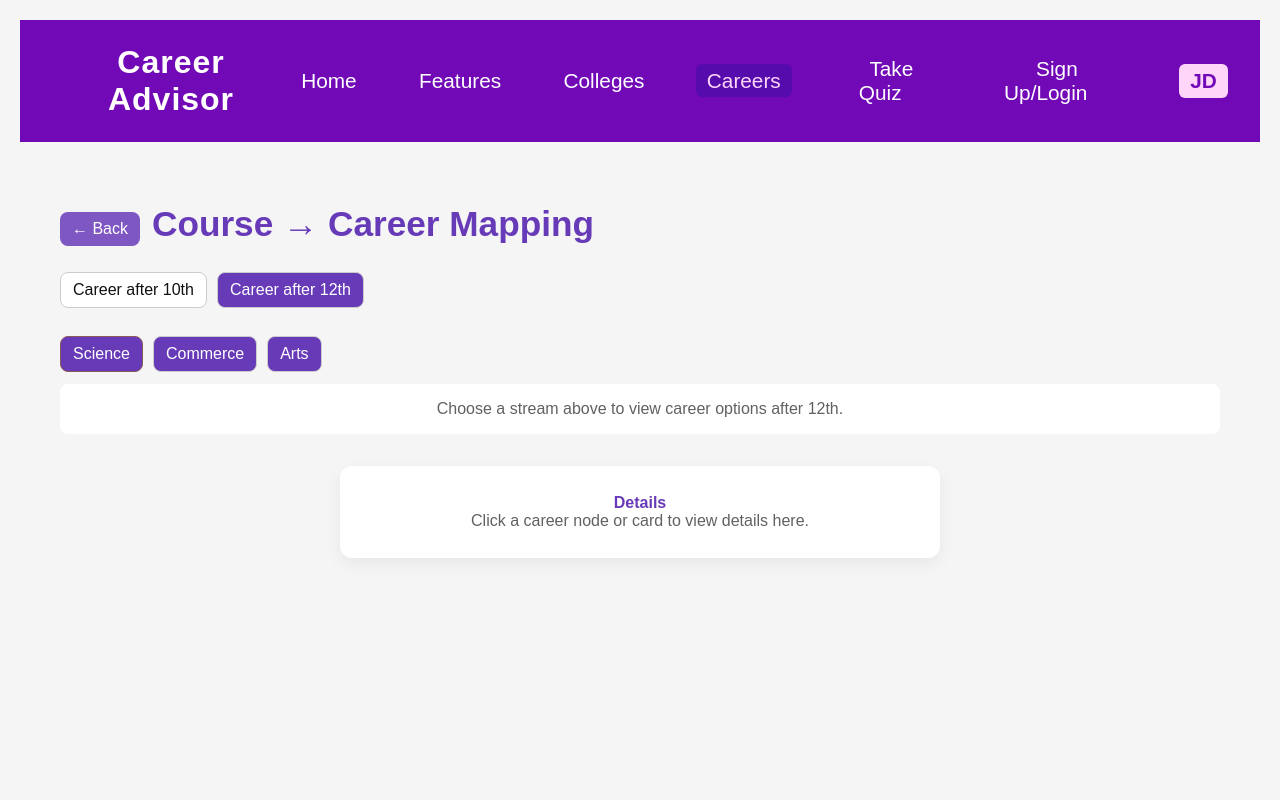
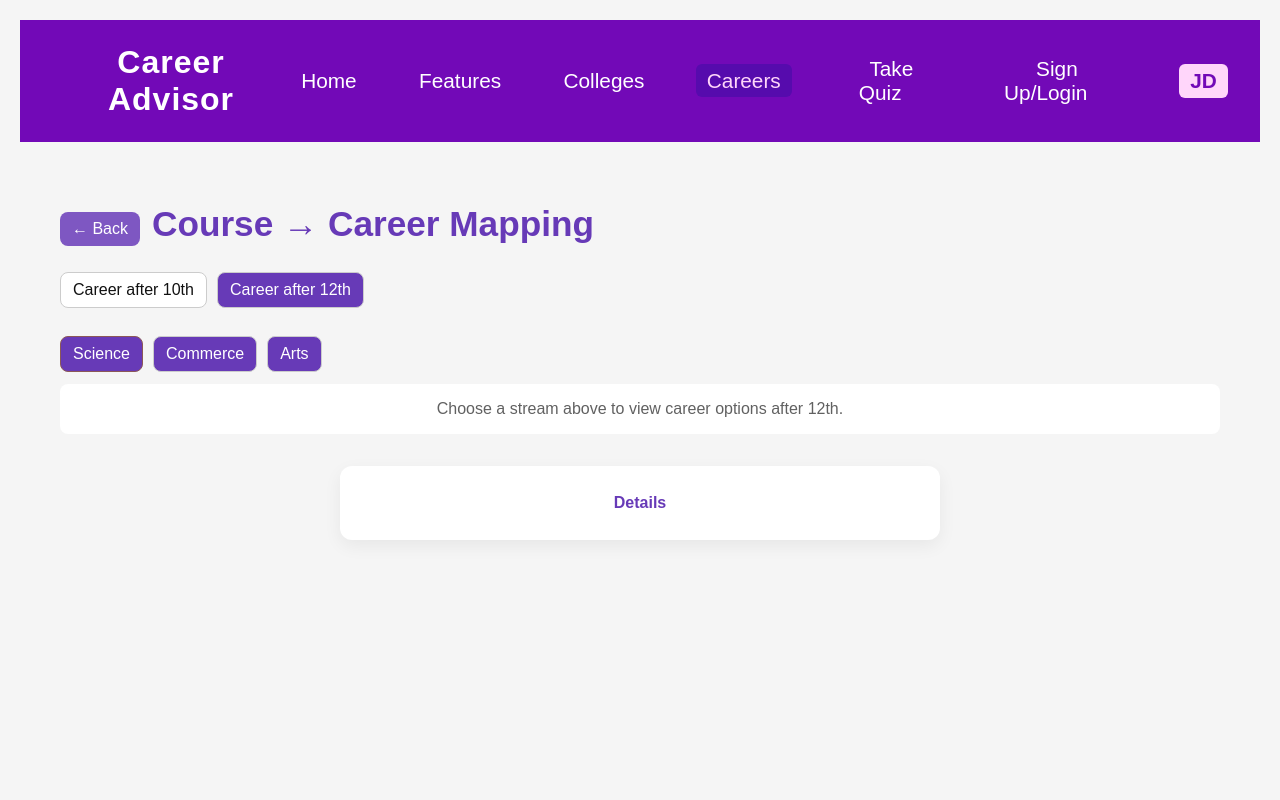
Before and after one commit to ShraddhaP0501/EducationAdvisor, a React (Create React App) app: page /career in a window 1280 px wide. Shown: the top 800 px of the page. Built offline with nearby package versions, Linux system fonts and the light colour scheme.

Commit message:
mapping work

```diff
--- a/src/components/Navbar.jsx
+++ b/src/components/Navbar.jsx
@@ -14,7 +14,7 @@ function Navbar() {
           <a href="#features">Features</a>
         </li>
         <li>
-          <a href="#colleges">Colleges</a>
+          <a href="/college">Colleges</a>
         </li>
         <li>
           <NavLink to="/career" className={({ isActive }) => isActive ? "active-link" : ""}>Careers</NavLink>
--- a/src/pages/CareerOptions.js
+++ b/src/pages/CareerOptions.js
@@ -2,6 +2,7 @@
 import React from "react";
 import { useNavigate } from "react-router-dom";
 import "../styles/LandingPage.css"; // reuse your landing styles or replace
+import 'reactflow/dist/style.css';
 
 export default function CareerOptions() {
   const navigate = useNavigate();
--- a/src/pages/CareerPage.js
+++ b/src/pages/CareerPage.js
@@ -1,6 +1,7 @@
 // src/pages/CareerPage.js
 import React, { useState, useCallback, useEffect } from "react";
 import { useLocation, useNavigate } from "react-router-dom";
+import 'reactflow/dist/style.css';
 import ReactFlow, { Background, Controls } from "reactflow";
 
 import "../styles/CareerPage.css";
@@ -401,11 +402,11 @@ function CareerPage() {
           <div style={{ margin: '32px auto 0 auto', maxWidth: 1200, width: '100%', display: 'flex', justifyContent: 'center' }}>
             <div style={{ padding: 28, borderRadius: 12, background: "#fff", boxShadow: "0 6px 18px rgba(0,0,0,0.06)", width: 600, maxWidth: '100%' }}>
               <h4 style={{ marginTop: 0, color: "#673AB7", textAlign: 'center' }}>Details</h4>
-              {!selectedCareer && (
+              {/*{!selectedCareer && (
                 <div style={{ color: "#616161", textAlign: 'center' }}>
                   Click a career node or card to view details here.
                 </div>
-              )}
+              )}*/}
               {selectedCareer && (
                 <>
                   <h3 style={{ margin: "6px 0", textAlign: 'center' }}>{selectedCareer.name}</h3>
--- a/src/pages/CarrerQuiz.js
+++ b/src/pages/CarrerQuiz.js
@@ -1,6 +1,7 @@
 // src/pages/QuizPage.js
 import React, { useState } from "react";
 import { useNavigate } from "react-router-dom";
+import 'reactflow/dist/style.css';
 
 function QuizPage() {
   const [course, setCourse] = useState("");
--- a/src/pages/CollegePage.js
+++ b/src/pages/CollegePage.js
@@ -1,6 +1,7 @@
 // src/pages/CollegePage.js
 import React from "react";
 import { useParams } from "react-router-dom";
+import 'reactflow/dist/style.css';
 
 function CollegePage() {
   const { course, career } = useParams();
```
Also changed, not shown: src/pages/CareerSelector.js (+7 -6 lines). Lines whose indentation alone changed are shown as unchanged.
